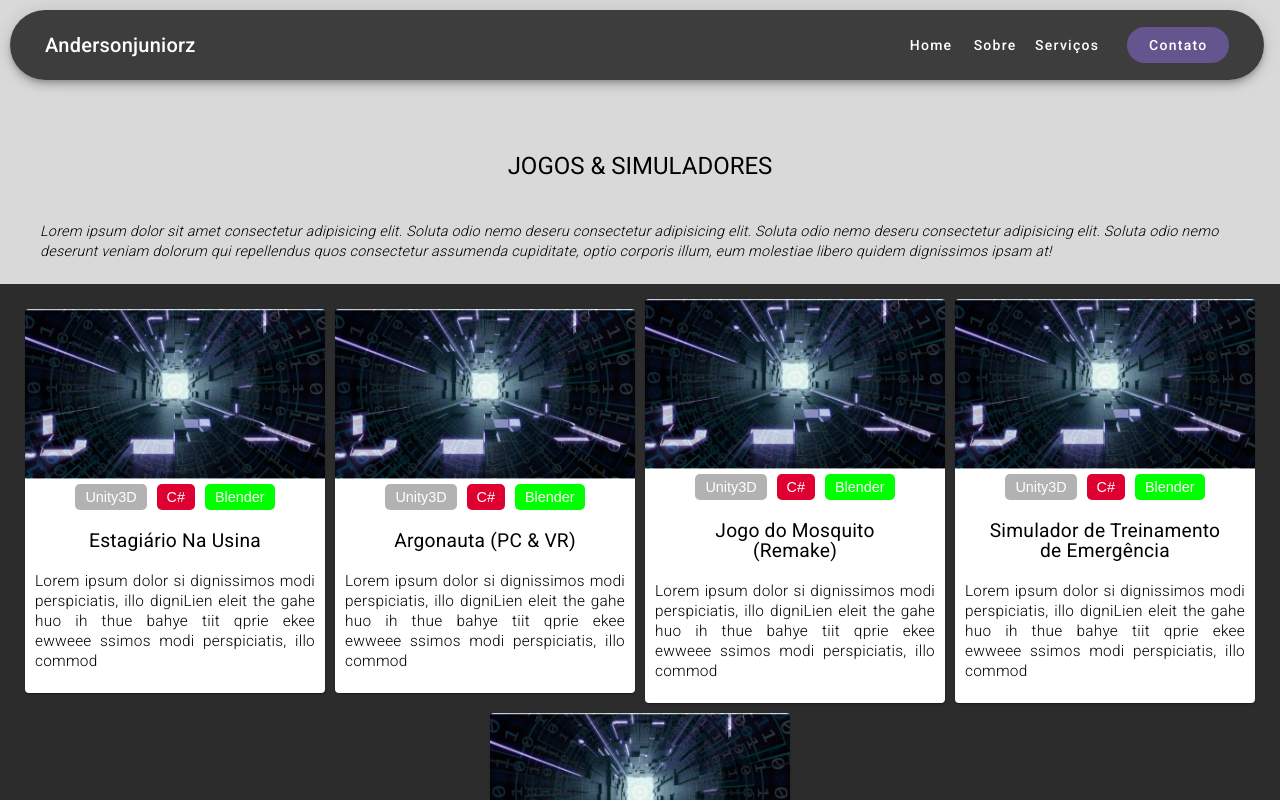
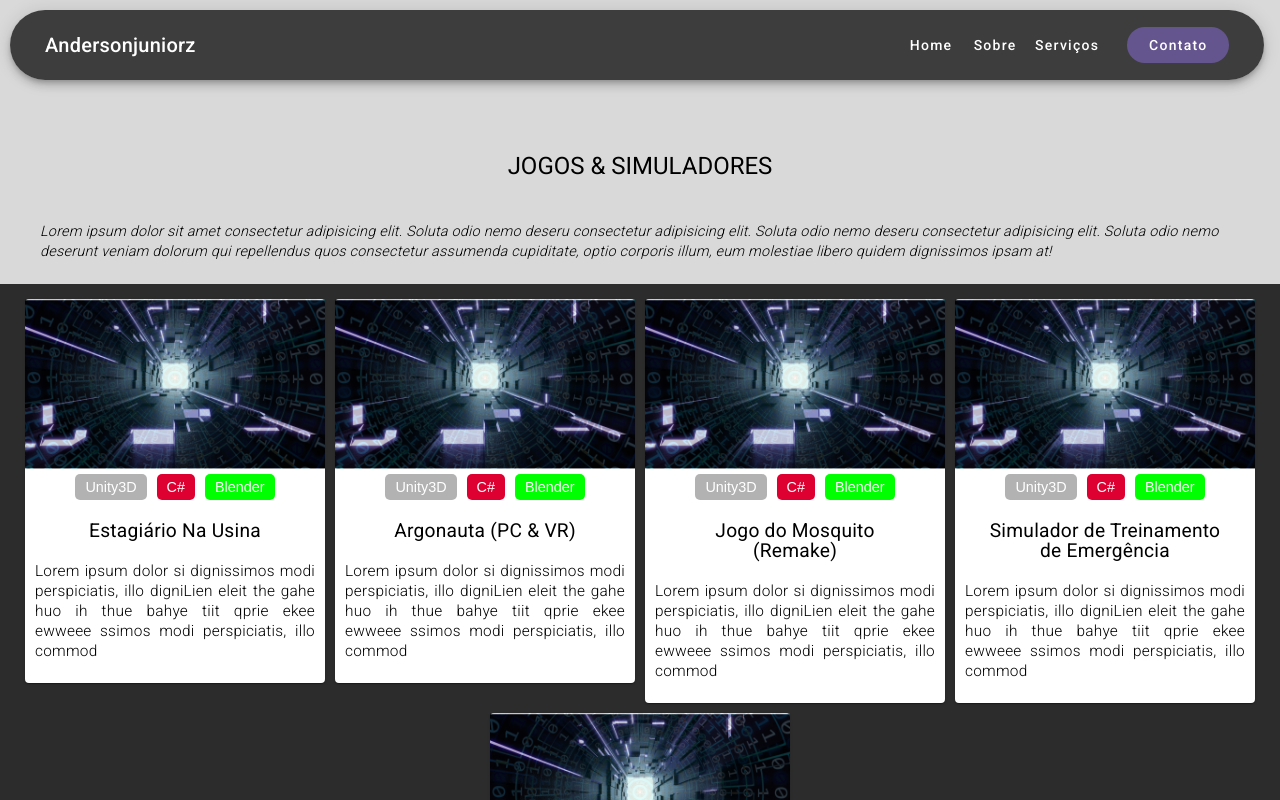
Before and after one commit to andersonjuniorz/andersonjuniorz-portfolio, an Angular app: page /services/games in a window 1280 px wide. Shown: the top 800 px of the page. Built offline with nearby package versions, Linux system fonts and the light colour scheme.

Commit message:
Improving style

```diff
--- a/src/app/pages/about/about.component.html
+++ b/src/app/pages/about/about.component.html
@@ -3,7 +3,7 @@
     <h1 class="text-align-center">Resumo Sobre Mim</h1>
 
     <section class="about-text-content">
-        <p>Graduado em <strong>Técnico de Informática</strong> pela FAETEC, sou <strong>Pesquisador Científico</strong> no <strong>Centro Universitário Carioca (Unicarioca)</strong>, atuando como <strong>Desenvolvedor Full Stack</strong> e <strong>Game Developer</strong>. Minha jornada teve início aos <strong>11 anos</strong>, quando comecei a criar minhas primeiras <strong>páginas estáticas</strong> usando <strong>HTML</strong> e <strong>CSS</strong>. Em <strong>2020</strong>, ingressei no curso técnico de informática, onde aprendi <strong>lógica de programação</strong> e linguagens como <strong>Java</strong>, <strong>C</strong> e <strong>C++</strong>, além de criar um <strong>grupo de estudos</strong> durante a pandemia da <strong>COVID-19</strong>, com o objetivo de auxiliar colegas que enfrentavam dificuldades no ensino à distância.</p>
+        <p>Formado em <strong>Técnico de Informática</strong> pela FAETEC, sou <strong>Pesquisador Científico</strong> no <strong>Centro Universitário Carioca (Unicarioca)</strong>, atuando como <strong>Desenvolvedor Full Stack</strong> e <strong>Game Developer</strong>. Minha jornada teve início aos <strong>11 anos</strong>, quando comecei a criar minhas primeiras <strong>páginas estáticas</strong> usando <strong>HTML</strong> e <strong>CSS</strong>. Em <strong>2020</strong>, ingressei no curso técnico de informática, onde aprendi <strong>lógica de programação</strong> e linguagens como <strong>Java</strong>, <strong>C</strong> e <strong>C++</strong>, além de criar um <strong>grupo de estudos</strong> durante a pandemia da <strong>COVID-19</strong>, com o objetivo de auxiliar colegas que enfrentavam dificuldades no ensino à distância.</p>
         <p>Durante a faculdade, iniciei minha trajetória como <strong>Game Developer</strong> e <strong>3D Artist</strong> em uma <strong>iniciação científica</strong>, desenvolvendo projetos de <strong>TCC</strong> e colaborando com instituições como o <strong>Instituto de Engenharia Nuclear (IEN)</strong>. Foi nesse período que comecei a aprender sobre <strong>modelagem 3D</strong>, o que me levou a me aprofundar no lado artístico e técnico dos jogos.</p>
         <p>Além disso, fui <strong>estagiário mobile</strong> na <strong>Carioca Junior (Empresa Júnior)</strong>, onde passei no processo seletivo interno e fui promovido a <strong>Diretor de Tecnologia (CTO)</strong>. Nessa função, <strong>exerci minha liderança técnica</strong> ao mesmo tempo em que atuava como <strong>Líder Geral de Louvor</strong> na igreja. Durante minha gestão na Carioca Junior, liderei equipes de <strong>desenvolvimento Web</strong> e <strong>Mobile</strong>, entregando <strong>dois sites</strong> e adaptando as <strong>metodologias ágeis</strong> para a realidade dos membros universitários. Como resultado, conseguimos um altíssimo nível de proatividade da equipe, o que gerou um aumento de <strong>30%</strong> na agilidade de entrega dos projetos.</p>
         <p>Adicionalmente, <strong>criamos</strong> <strong>sistemas automáticos</strong> de <strong>geração de contratos</strong> e <strong>certificados</strong>, além de <strong>criarmos uma ferramenta de análise de dados</strong> para o setor financeiro, utilizando o <strong>Google Looker Studio</strong>. Essa ferramenta tornou o acompanhamento de gráficos de entradas, saídas e estimativas muito mais acessível e eficiente para a equipe financeira.</p>
--- a/src/app/pages/about/about.component.scss
+++ b/src/app/pages/about/about.component.scss
@@ -1,6 +1,7 @@
 p{
     text-align: justify;
-    line-height: 1.4rem;
+    line-height: 1.8rem;
+    font-size: 18px;
     padding-bottom: 15px;
  }
 
--- a/src/app/pages/portfolio3d/portfolio3d.component.scss
+++ b/src/app/pages/portfolio3d/portfolio3d.component.scss
@@ -11,13 +11,13 @@ h1{
 
 /* ------------------ PROJECT CONTAINER ---------------------- */
 
-.projects{
+.projects {
     background-color: #2c2c2c;
     display: flex;
     flex-direction: row;
     flex-wrap: wrap;
-    justify-content: center;
-    align-items: center;
+    justify-content: center; /* Mantém os cards centralizados na horizontal */
+    align-items: flex-start; /* Alinha os cards no topo verticalmente */
     width: 100%;
     height: auto;
     padding: 10px;
--- a/src/app/pages/portfoliogames/portfoliogames.component.scss
+++ b/src/app/pages/portfoliogames/portfoliogames.component.scss
@@ -11,13 +11,13 @@ h1{
 
 /* ------------------ PROJECT CONTAINER ---------------------- */
 
-.projects{
+.projects {
     background-color: #2c2c2c;
     display: flex;
     flex-direction: row;
     flex-wrap: wrap;
-    justify-content: center;
-    align-items: center;
+    justify-content: center; /* Mantém os cards centralizados na horizontal */
+    align-items: flex-start; /* Alinha os cards no topo verticalmente */
     width: 100%;
     height: auto;
     padding: 10px;
```
